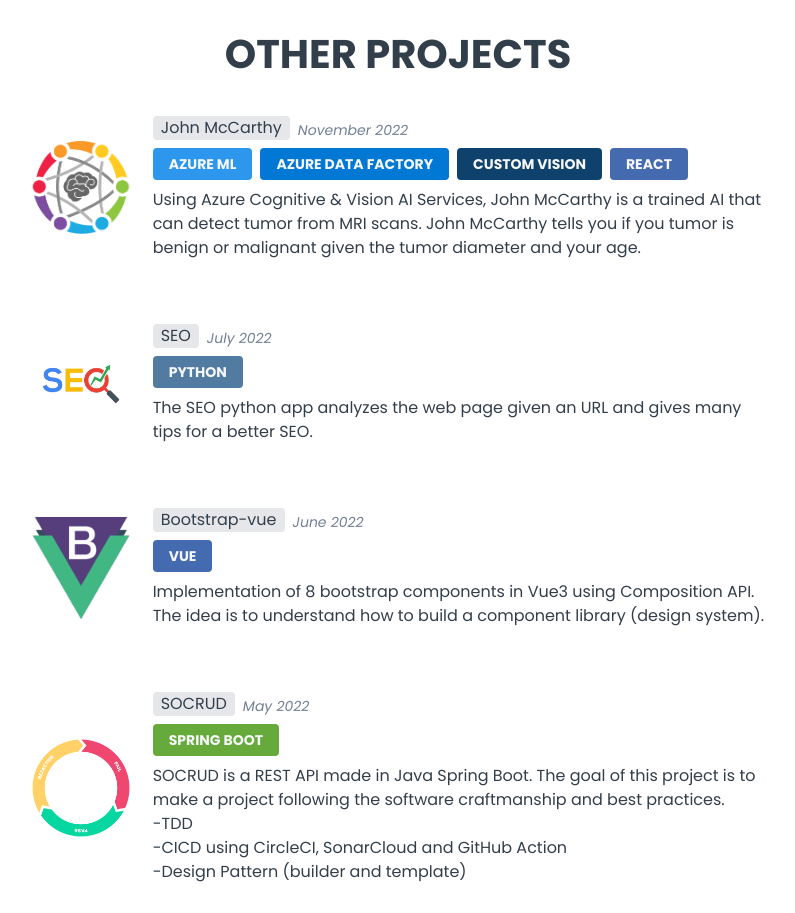
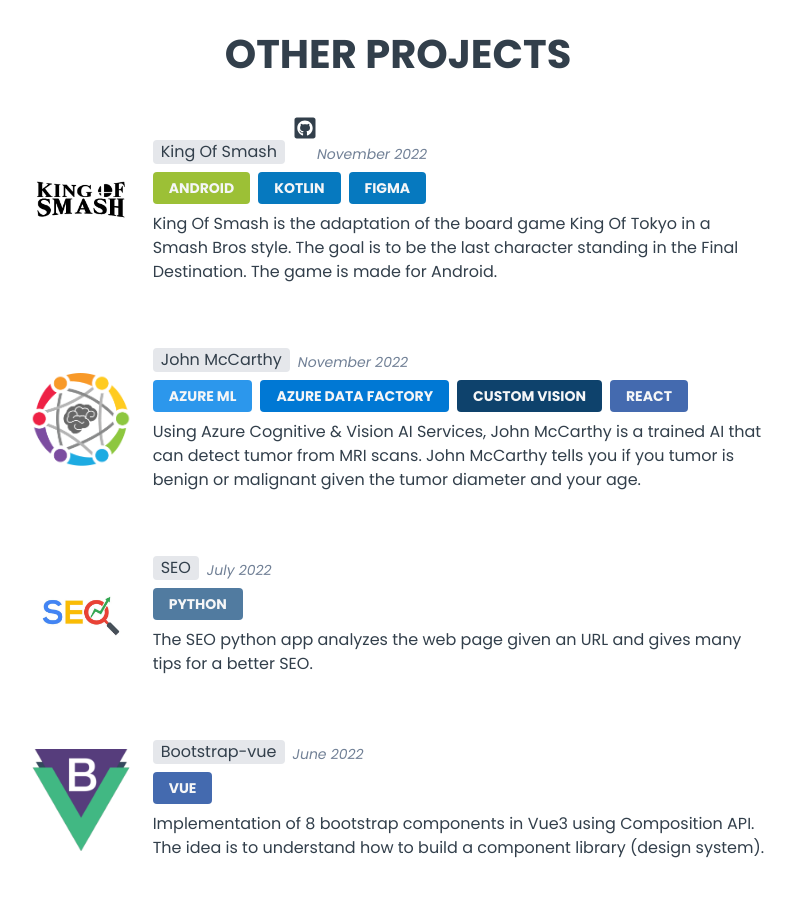
Before and after one commit to TonyHg/PortfolioV2, a Next.js app: page / in a window 1280 px wide. Shown: the part 4050-4963 px from the top of the page, without its empty margins (242-1037 px from the left). Built offline with nearby package versions, Linux system fonts and the light colour scheme.

Commit message:
feat: add King Of Smash project

```diff
--- a/common/projects.ts
+++ b/common/projects.ts
@@ -12,6 +12,7 @@ import rgImg from '../public/img/rg.png'
 import upImg from '../public/img/up.png'
 import timImg from '../public/img/tim.png'
 
+import kosImg from '../public/img/kos.png'
 import johnMcCarthyImg from '../public/img/john-mccarthy.png'
 import seoImg from '../public/img/seo.jpeg'
 import bootstrapVueImg from '../public/img/bootstrap-vue.png'
@@ -170,6 +171,19 @@ Fancier features like Custom Themes and Shortcuts. ',
 ]
 
 export const otherProjects: Project[] = [
+  {
+    title: 'King Of Smash',
+    date: 'November 2022',
+    description:
+      'King Of Smash is the adaptation of the board game King Of Tokyo in a Smash Bros style. The goal is to be the last character standing in the Final Destination. The game is made for Android.',
+    technologies: [
+      technologies.Android,
+      technologies.Kotlin,
+      technologies.Figma,
+    ],
+    image: kosImg,
+    github: 'https://github.com/SmashedPotatoes/king-of-smash',
+  },
   {
     title: 'John McCarthy',
     date: 'November 2022',
```
Also changed, not shown: public/img/kos.png (added).
